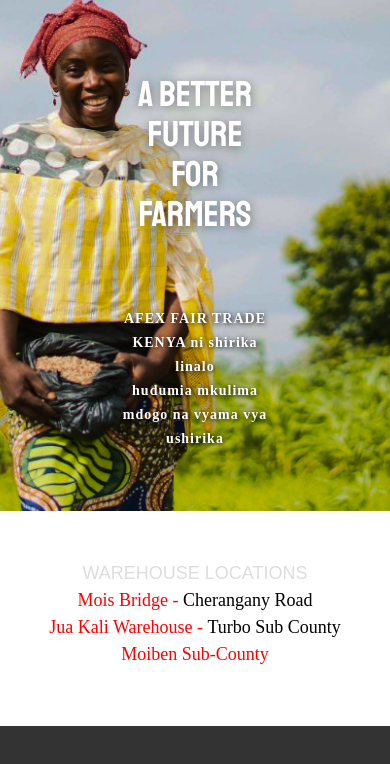
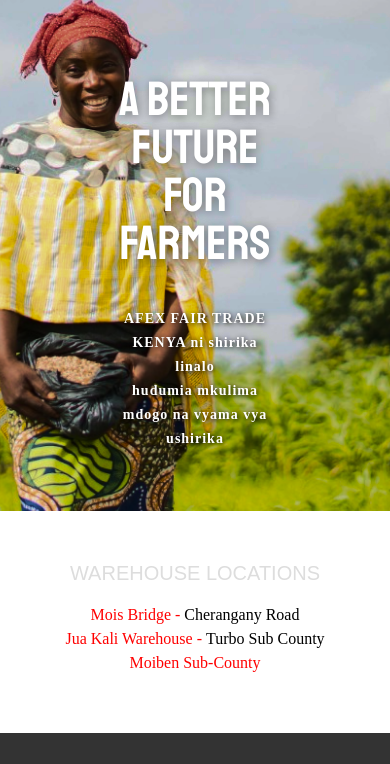
Before and after one commit to Aleemcode/afexdev-afex-kenya-b5a2ae88f0b2, a plain HTML site: page index.html in a window 390 px wide. Shown: the part 80-844 px from the top of the page. Drawn offline with nearby package versions, Linux system fonts and the light colour scheme; a web font is replaced by a local one.

Commit message:
style corrected

```diff
--- a/css/stylesheet.css
+++ b/css/stylesheet.css
@@ -102,7 +102,7 @@ tr:nth-child(even) {
 @media (max-width: 639px) {
     .otherfont{
 		color: red;
-		font-size: 18px;
+		font-size: 16px;
 		text-align: center;
 	}
 
--- a/index.html
+++ b/index.html
@@ -44,9 +44,9 @@
       <div class="container">
           <div class="centered">
             <div class="col-md-12 ">
-              <p class="headertext hero-bg text-4xl md:text-6xl">A better future<br> for farmers</p><br>
+              <p class="headertext hero-bg text-5xl md:text-6xl">A better future<br> for farmers</p><br>
             </div>
-            <div class="col-md-12 pt-5">
+            <div class="col-md-12 pt-3">
               <p class="subtext  text-sm md:text-xl leading-6"> AFEX FAIR TRADE KENYA ni shirika linalo<br> hudumia mkulima mdogo  na vyama vya ushirika</p>
             </div>
      </div>
@@ -58,10 +58,10 @@
     <div class="container p-5">
       <div class="row items-center">
           <div class="col-md-6 ">
-            <h2 class="text-lg uppercase md:text-3xl head-h2 md:text-right break-words" style="color:#ddd">warehouse <span style="color:#ddd">locations</span></h2>
+            <h2 class="text-xl uppercase md:text-3xl head-h2 md:text-right break-words pb-3 md:pb-0" style="color:#ddd">warehouse <span style="color:#ddd">locations</span></h2>
           </div>
           <div class="col-md-6 sm:text-center md:text-left">
-            <p class="otherfont">Mois Bridge - <b style="color: black;">Cherangany Road</b><br>
+            <p class="otherfont text-">Mois Bridge - <b style="color: black;">Cherangany Road</b><br>
               Jua Kali Warehouse - <b style="color: black;"> Turbo Sub County</b><br>
               Moiben Sub-County
             </p>
```
